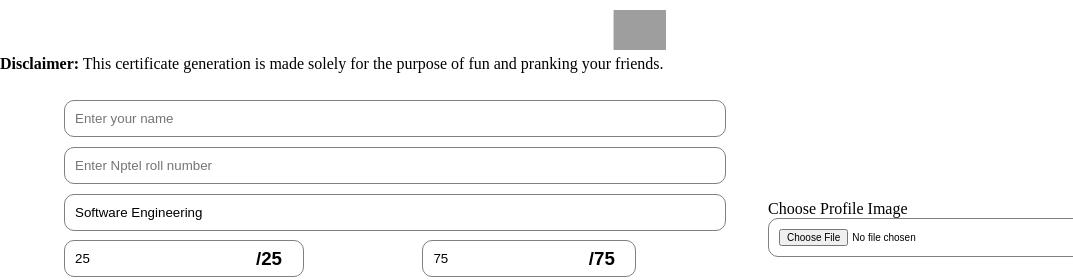
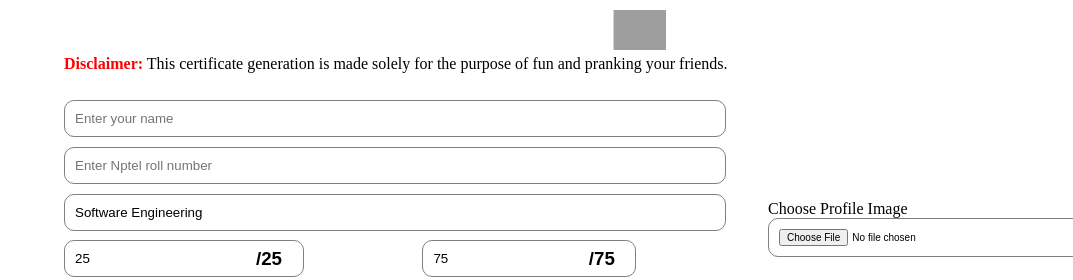
Before and after one commit to Vinaykpro/FreeNptelCertification, a plain HTML site: page index.html in a window 1280 px wide. Shown: the top 280 px of the page, 0-1073 px from the left. Drawn offline with nearby package versions, Linux system fonts and the light colour scheme; grey boxes are pictures that could not be loaded.

Commit message:
Update index.html

```diff
--- a/index.html
+++ b/index.html
@@ -287,7 +287,7 @@
 
     <div id="details">
       <img id="nptelimg" src="https://nptel.ac.in/assets/shared/logo-m.jpg"></img>
-      <p style="position:absolute;top:55px;" ><b>Disclaimer:</b> This certificate generation is made solely for the purpose of fun and pranking your friends.</p>
+      <p style="position:absolute;top:55px;left:5%;" ><b style="color:red;">Disclaimer:</b> This certificate generation is made solely for the purpose of fun and pranking your friends.</p>
       <input id="sname" type="text" name="stname" placeholder="Enter your name" value="">
       <input id="sroll" type="text" name="stname" placeholder="Enter Nptel roll number" value="">
       <input id="subname" type="text" name="stsubname" placeholder="Enter subject name" value="Software Engineering">
```
